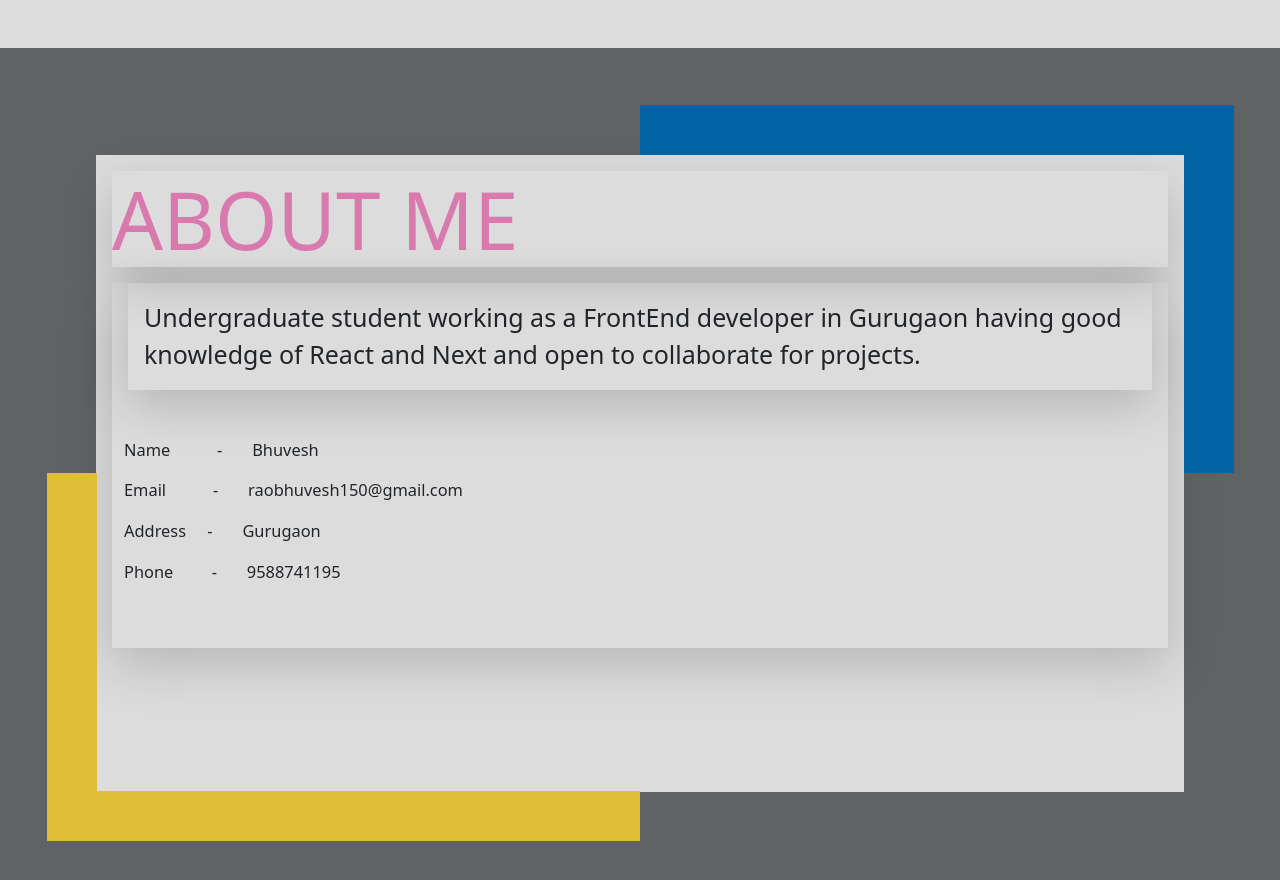
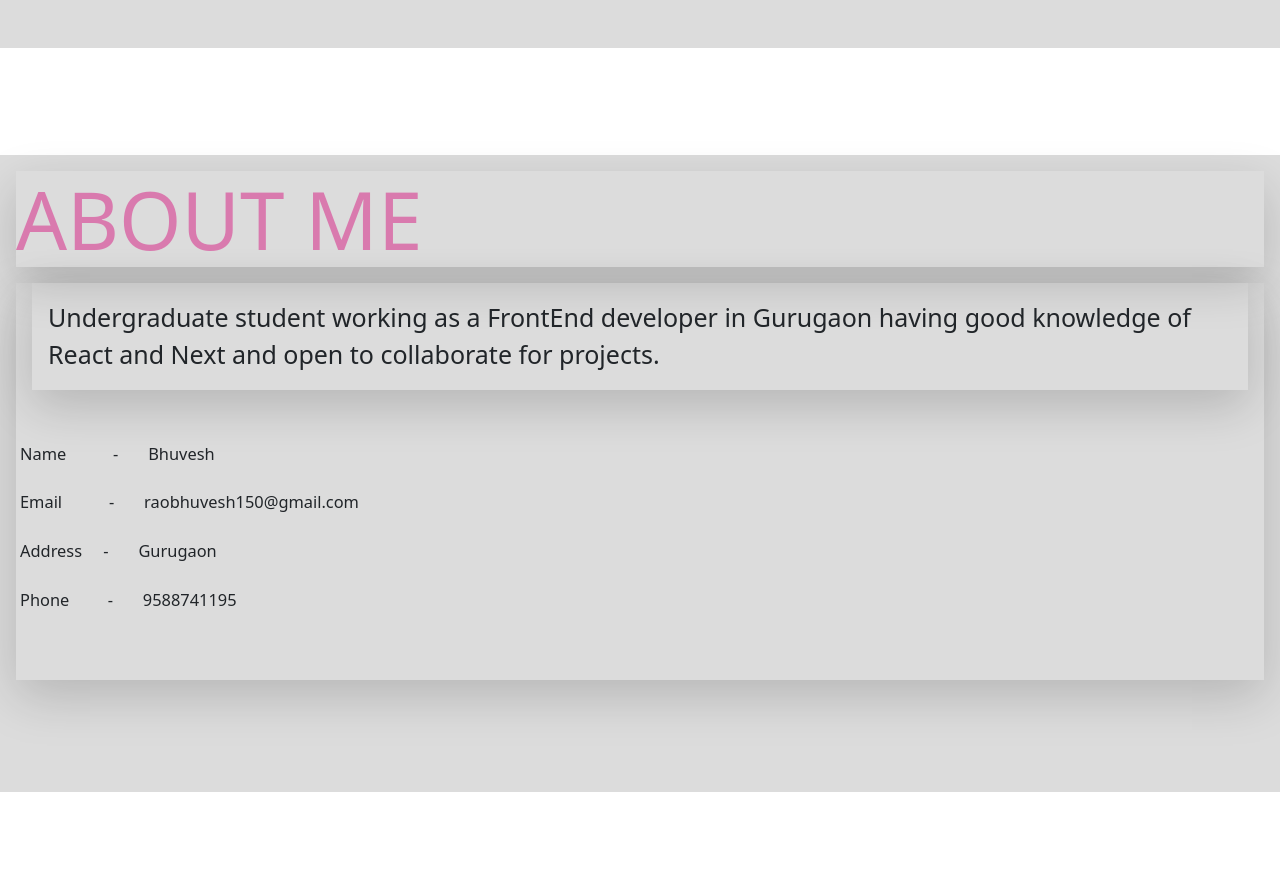
Before and after one commit to raobhuvesh150/bhuveshra0_, a React (Create React App) app in the folder bhuveshra0_/: page / in a window 1280 px wide. Shown: the part 1490-2370 px from the top of the page. Built offline with nearby package versions, Linux system fonts and the light colour scheme.

Commit message:
will look into it later

```diff
--- a/bhuveshra0_/src/components/About/About.js
+++ b/bhuveshra0_/src/components/About/About.js
@@ -6,25 +6,16 @@ function About(props) {
     return (
         <div className='d-flex align-items-center' id={styles.container}>
             <div id={styles.designContainer} className=' position-relative m-auto bg-homeTheme d-block h-75 '>
-                <div className='d-none d-sm-inline-block' id={styles.borderLeft}></div>
-                <div className='d-none d-sm-inline-block' id={styles.borderRight}></div>
-                <div className='d-none d-sm-inline-block' id={styles.borderTop}></div>
-                <div className='d-none d-sm-inline-block' id={styles.borderBottom}></div>
-
-                {/* My image  */}
-                {/* <div className=" d-inline-block w-25 h-100 start-0 bg-aboutTheme2">
-                    <img src={DP} style={{width:'100%' , margin:'5px'}} />
-                </div> */}
 
                 <div className='m-3'>
                     <h1 className='shadow-lg display-1' style={{ color: 'rgb(217, 122, 174)' }}>ABOUT ME </h1>
 
                     <div className='shadow-lg pb-5'>
                         <p className='shadow-lg fs-3 m-3 p-3'>Undergraduate student working as a FrontEnd developer in Gurugaon having good knowledge of React and Next and open to collaborate for projects. </p>
-                        <p className='justify-content-start container d-flex w-100 fs-6  mt-5'>Name &nbsp; &nbsp; &nbsp; &nbsp; &nbsp; - &nbsp; &nbsp; &nbsp; Bhuvesh</p>
-                        <p className='justify-content-start container d-flex w-100 fs-6  mt-2 '>Email &nbsp; &nbsp; &nbsp; &nbsp; &nbsp; - &nbsp; &nbsp; &nbsp; raobhuvesh150@gmail.com</p>
-                        <p className='justify-content-start container d-flex w-100 fs-6 mt-2'> Address   &nbsp; &nbsp; - &nbsp; &nbsp; &nbsp; Gurugaon</p>
-                        <p className='justify-content-start container d-flex w-100 fs-6 mt-2'>Phone &nbsp; &nbsp; &nbsp; &nbsp; - &nbsp; &nbsp; &nbsp; 9588741195</p>
+                        <p className='justify-content-start p-1 d-flex w-100 fs-6  mt-5'>Name &nbsp; &nbsp; &nbsp; &nbsp; &nbsp; - &nbsp; &nbsp; &nbsp; Bhuvesh</p>
+                        <p className='justify-content-start p-1 d-flex w-100 fs-6  mt-2 '>Email &nbsp; &nbsp; &nbsp; &nbsp; &nbsp; - &nbsp; &nbsp; &nbsp; raobhuvesh150@gmail.com</p>
+                        <p className='justify-content-start p-1 d-flex w-100 fs-6 mt-2'> Address   &nbsp; &nbsp; - &nbsp; &nbsp; &nbsp; Gurugaon</p>
+                        <p className='justify-content-start p-1 d-flex w-100 fs-6 mt-2'>Phone &nbsp; &nbsp; &nbsp; &nbsp; - &nbsp; &nbsp; &nbsp; 9588741195</p>
                     </div>
 
                 </div>
--- a/bhuveshra0_/src/components/About/about.module.scss
+++ b/bhuveshra0_/src/components/About/about.module.scss
@@ -1,11 +1,11 @@
 #container {
     height: 850px;
-    background-color: rgb(95, 99, 99);
+    // background-color: rgb(95, 99, 99);
 }
 
 
 #designContainer {
-    width: 85vw;
+    width: 100vw;
 }
 
 @media screen and (max-width:500px) {
```
